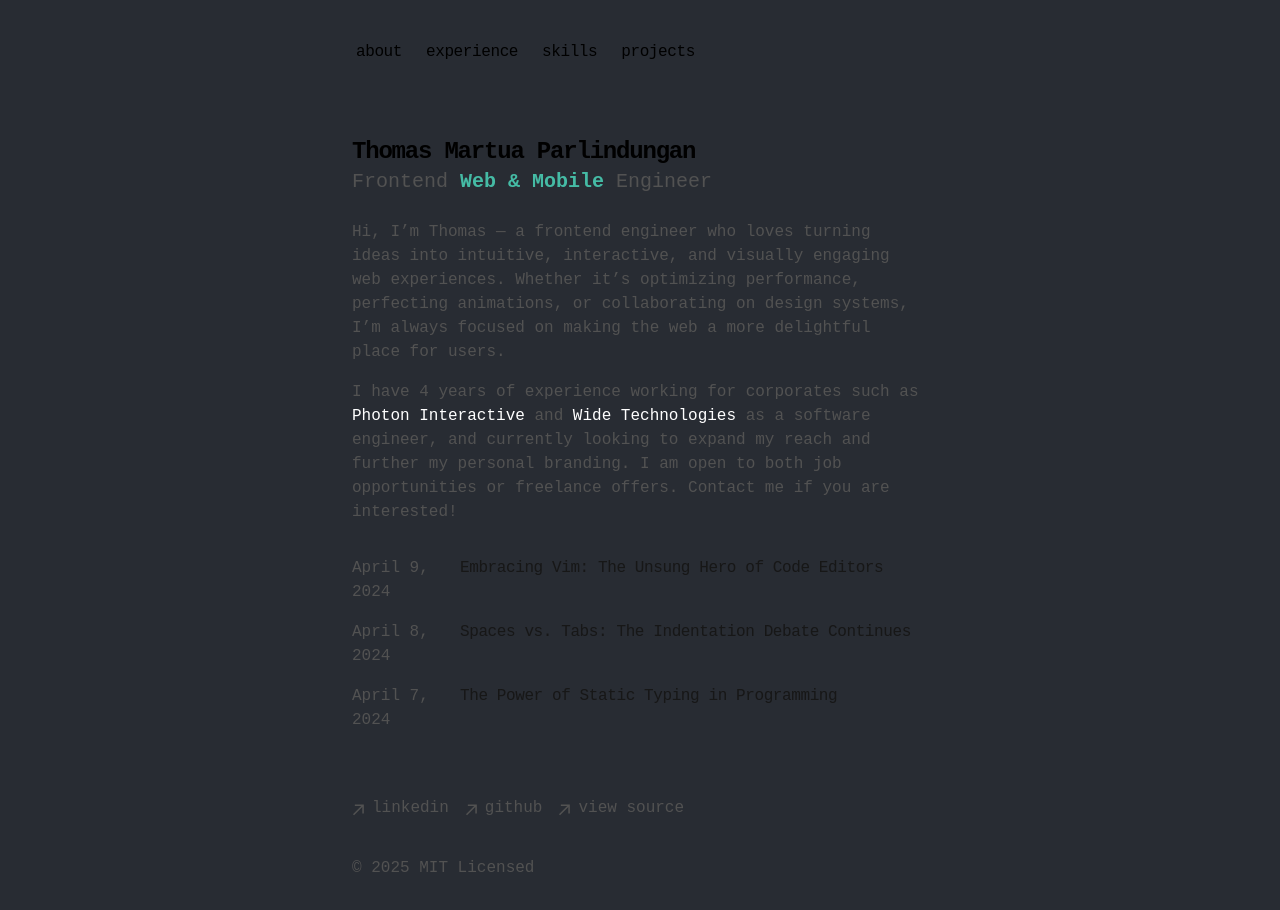
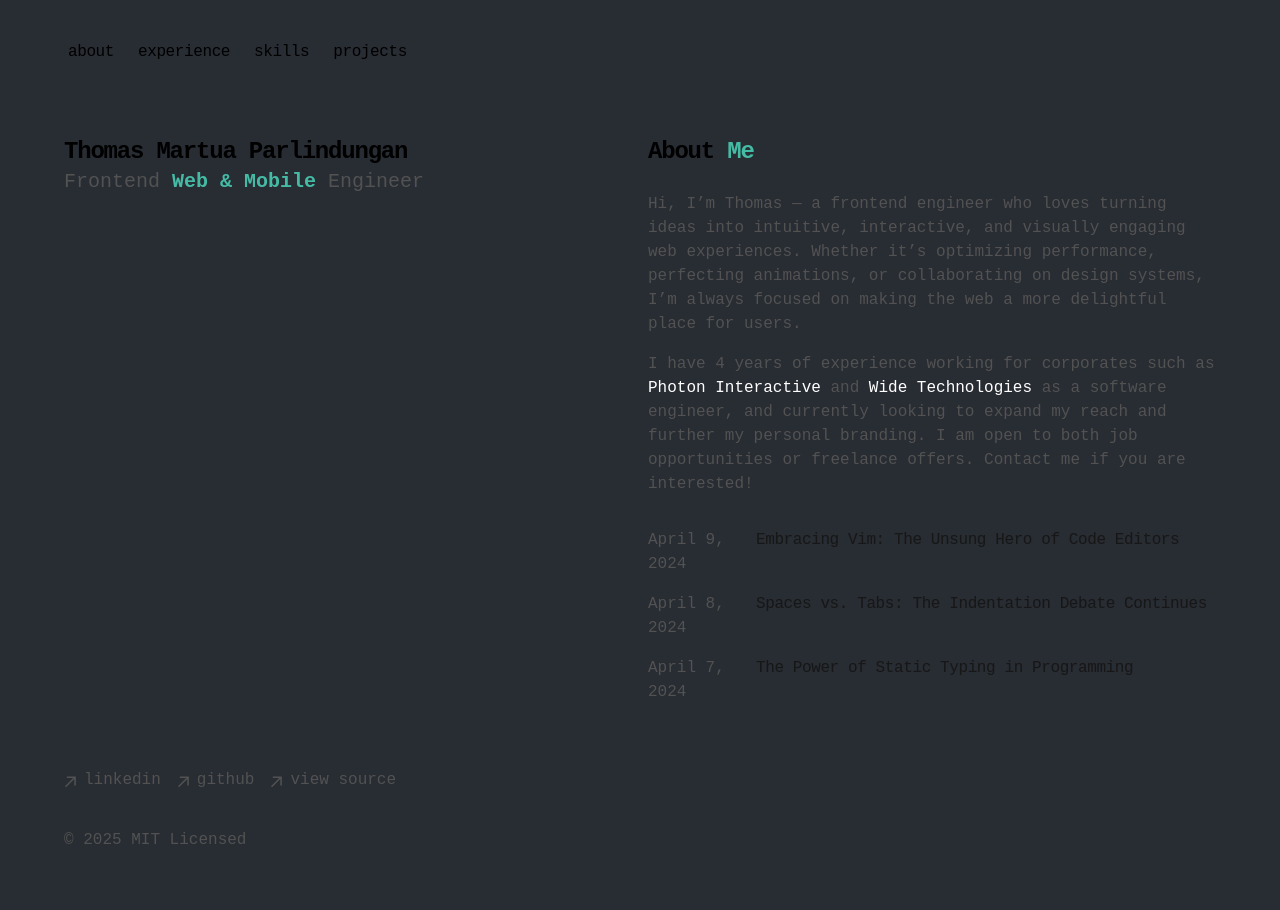
Before and after one commit to thomasmartuaps/personal-site, a Next.js app: page / in a window 1280 px wide. Shown: the top 910 px of the page. Built offline with nearby package versions, Linux system fonts and the light colour scheme.

Commit message:
refactoring about section

```diff
--- /dev/null
+++ b/app/components/about.tsx
@@ -0,0 +1,29 @@
+const currentDate = new Date();
+const currentYear = currentDate.getFullYear();
+
+const experience = currentYear - 2021;
+
+export function About() {
+  return (
+    <div>
+      <h1 className="mb-6 text-2xl font-semibold tracking-tighter">
+        About
+        <span className="text-primary-500"> Me</span>
+      </h1>
+      <p className="mb-4 text-neutral-600 dark:text-neutral-400">
+        {`Hi, I’m Thomas — a frontend engineer who loves turning ideas into intuitive, interactive, and visually engaging web experiences. Whether it’s optimizing performance, perfecting animations, or collaborating on design systems, I’m always focused on making the web a more delightful place for users.`}
+      </p>
+      <p className="mb-4 text-neutral-600 dark:text-neutral-400">
+        {`I have ${experience} years of experience working for corporates such as `}
+        <span className="text-white dark:hover:text-blue-500">
+          Photon Interactive
+        </span>
+        {` and `}
+        <span className="text-white dark:hover:text-blue-500">
+          Wide Technologies
+        </span>
+        {` as a software engineer, and currently looking to expand my reach and further my personal branding. I am open to both job opportunities or freelance offers. Contact me if you are interested!`}
+      </p>
+    </div>
+  );
+}
--- a/app/global.css
+++ b/app/global.css
@@ -30,7 +30,7 @@
 }
 
 @theme {
-  --color-mint-500: oklch(0.72 0.11 178);
+  --color-primary-500: oklch(0.72 0.11 178);
 }
 
 html {
--- a/app/layout.tsx
+++ b/app/layout.tsx
@@ -54,7 +54,7 @@ export default function RootLayout({
         GeistMono.variable
       )}
     >
-      <body className="antialiased max-w-xl mx-4 mt-8 lg:mx-auto">
+      <body className="antialiased max-w-6xl mx-4 mt-8 lg:mx-auto">
         <main className="flex-auto min-w-0 mt-6 flex flex-col px-2 md:px-0">
           {/* <div
             className="pointer-events-none fixed inset-0 z-30 transition duration-300 lg:absolute"
--- a/app/page.tsx
+++ b/app/page.tsx
@@ -1,37 +1,24 @@
 import { BlogPosts } from "app/components/posts";
-
-const currentDate = new Date();
-const currentYear = currentDate.getFullYear();
-
-const experience = currentYear - 2021;
+import { About } from "./components/about";
 
 export default function Page() {
   return (
-    <section>
+    <section className="grid grid-cols-2  gap-4">
+      <div>
         <h1 className="text-2xl font-semibold tracking-tighter">
           Thomas Martua Parlindungan
         </h1>
         <h2 className="mb-6 text-xl text-neutral-600 dark:text-neutral-400">
           Frontend{" "}
-        <span className="text-mint-500 font-semibold">Web & Mobile</span>{" "}
+          <span className="text-primary-500 font-semibold">Web & Mobile</span>{" "}
           Engineer
         </h2>
-      <p className="mb-4 text-neutral-600 dark:text-neutral-400">
-        {`Hi, I’m Thomas — a frontend engineer who loves turning ideas into intuitive, interactive, and visually engaging web experiences. Whether it’s optimizing performance, perfecting animations, or collaborating on design systems, I’m always focused on making the web a more delightful place for users.`}
-      </p>
-      <p className="mb-4 text-neutral-600 dark:text-neutral-400">
-        {`I have ${experience} years of experience working for corporates such as `}
-        <span className="text-white dark:hover:text-blue-500">
-          Photon Interactive
-        </span>
-        {` and `}
-        <span className="text-white dark:hover:text-blue-500">
-          Wide Technologies
-        </span>
-        {` as a software engineer, and currently looking to expand my reach and further my personal branding. I am open to both job opportunities or freelance offers. Contact me if you are interested!`}
-      </p>
+      </div>
+      <div>
+        <About />
         <div className="my-8">
           <BlogPosts />
+        </div>
       </div>
     </section>
   );
```
Lines whose indentation alone changed are shown as unchanged.
